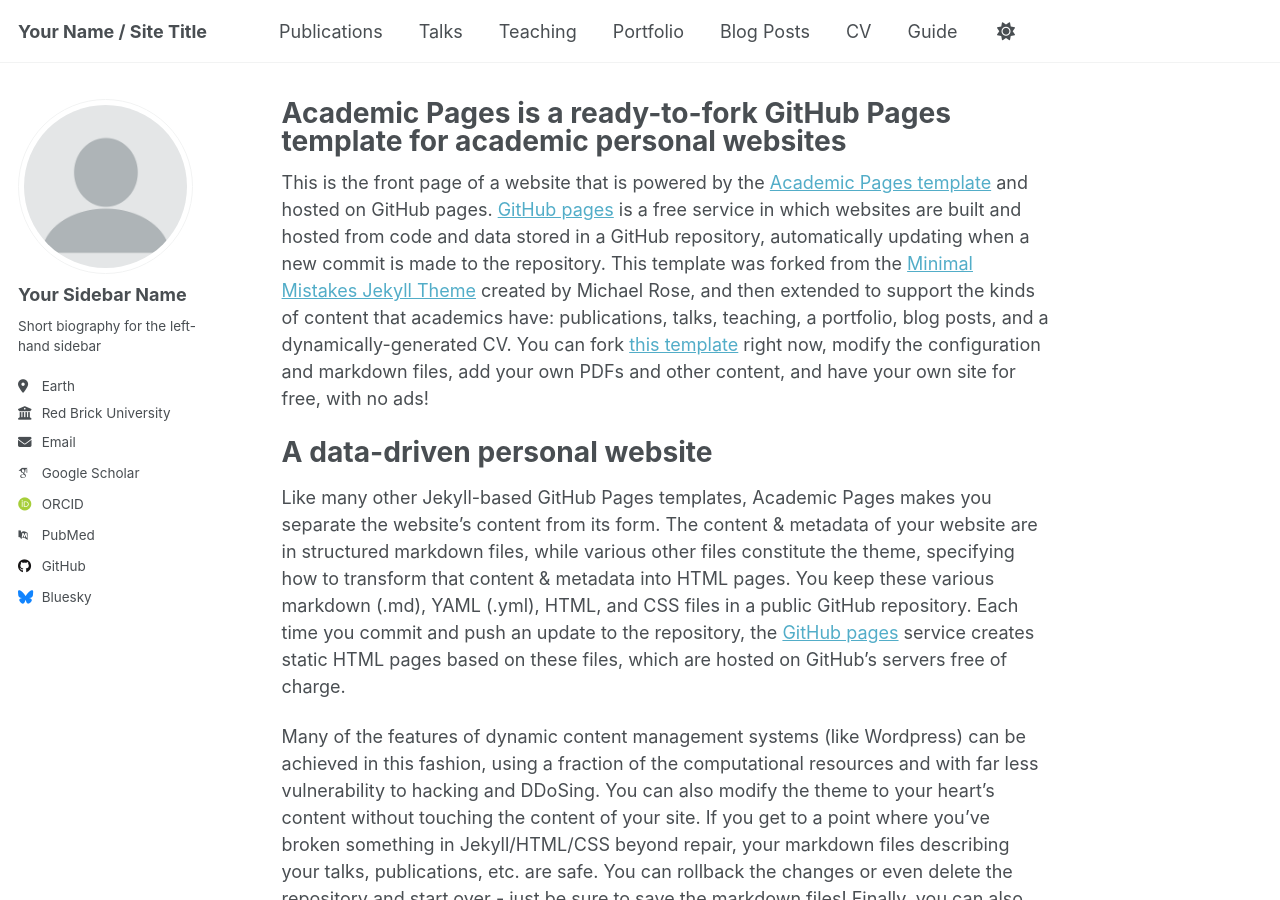
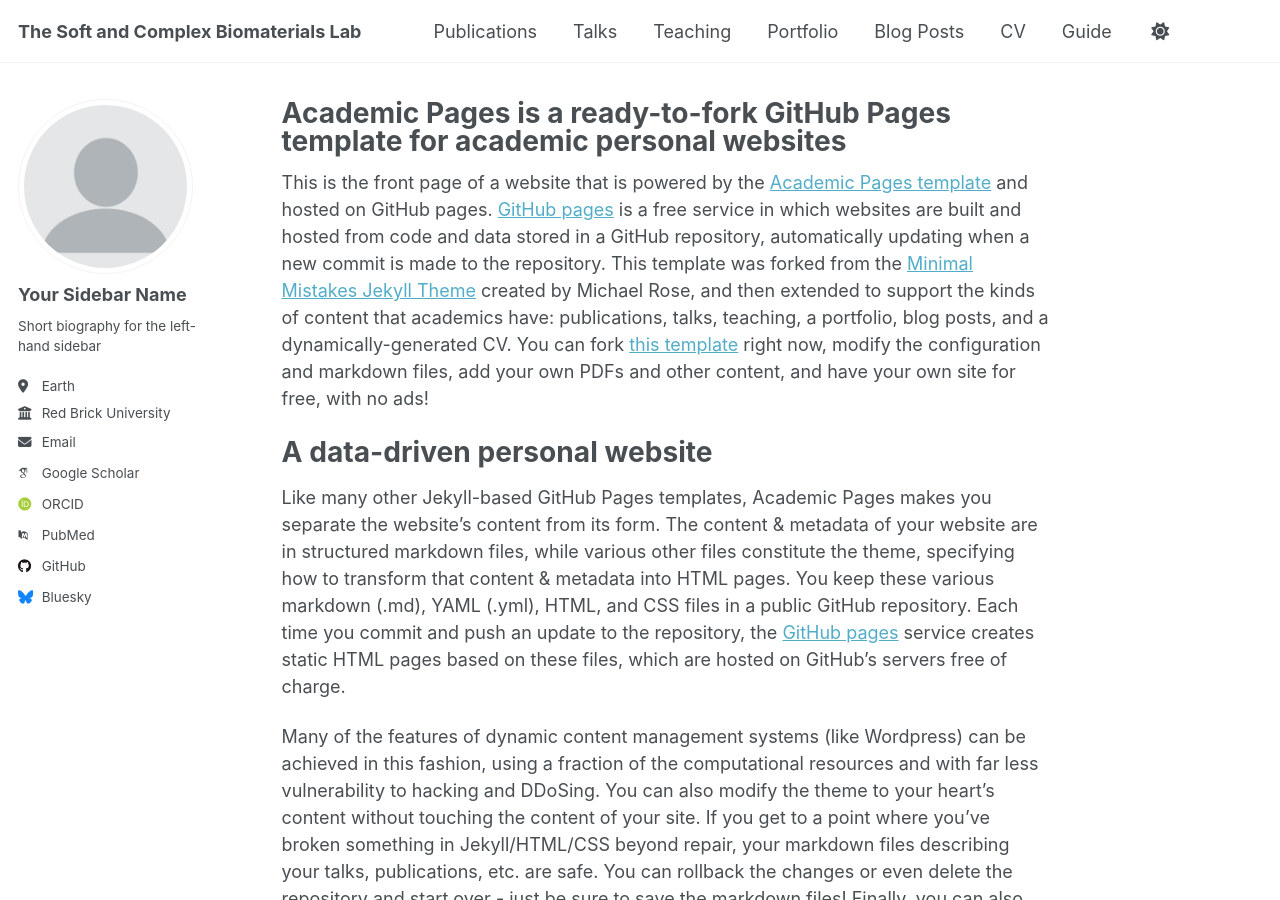
Before and after one commit to cdicko/The-DickoLab, a Jekyll site: the page built from _pages/about.md, in a window 1280 px wide and 900 px high. Built offline with Jekyll 4.4.1, drawn with Linux system fonts in a browser that asks for light colours; some web fonts are replaced.

Commit message:
Update _config.yml

```diff
--- a/_config.yml
+++ b/_config.yml
@@ -9,7 +9,7 @@
 # Basic Site Settings
 locale                   : "en-US"
 site_theme               : "default"
-title                    : "Your Name / Site Title"
+title                    : "The Soft and Complex Biomaterials Lab"
 title_separator          : "-"
 name                     : &name "Your Name"
 description              : &description "personal description"
```
